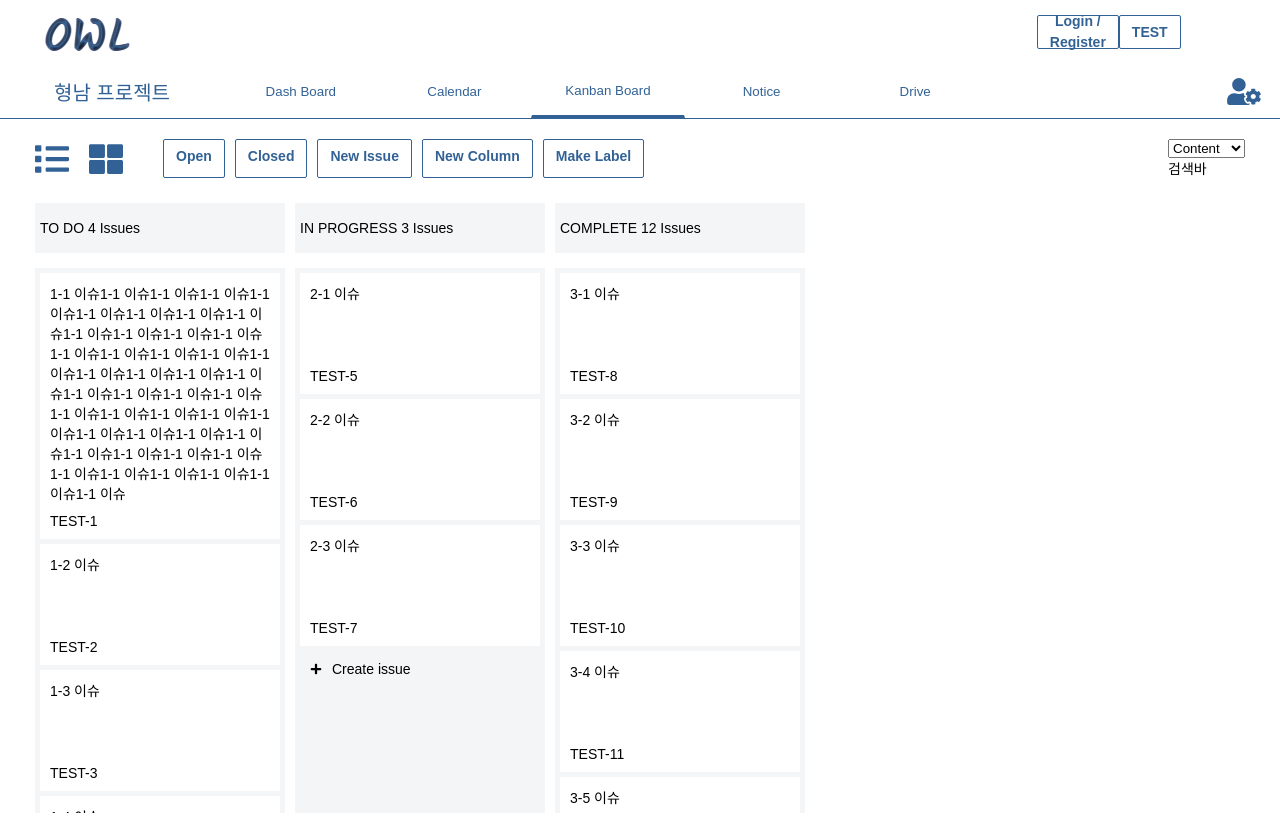
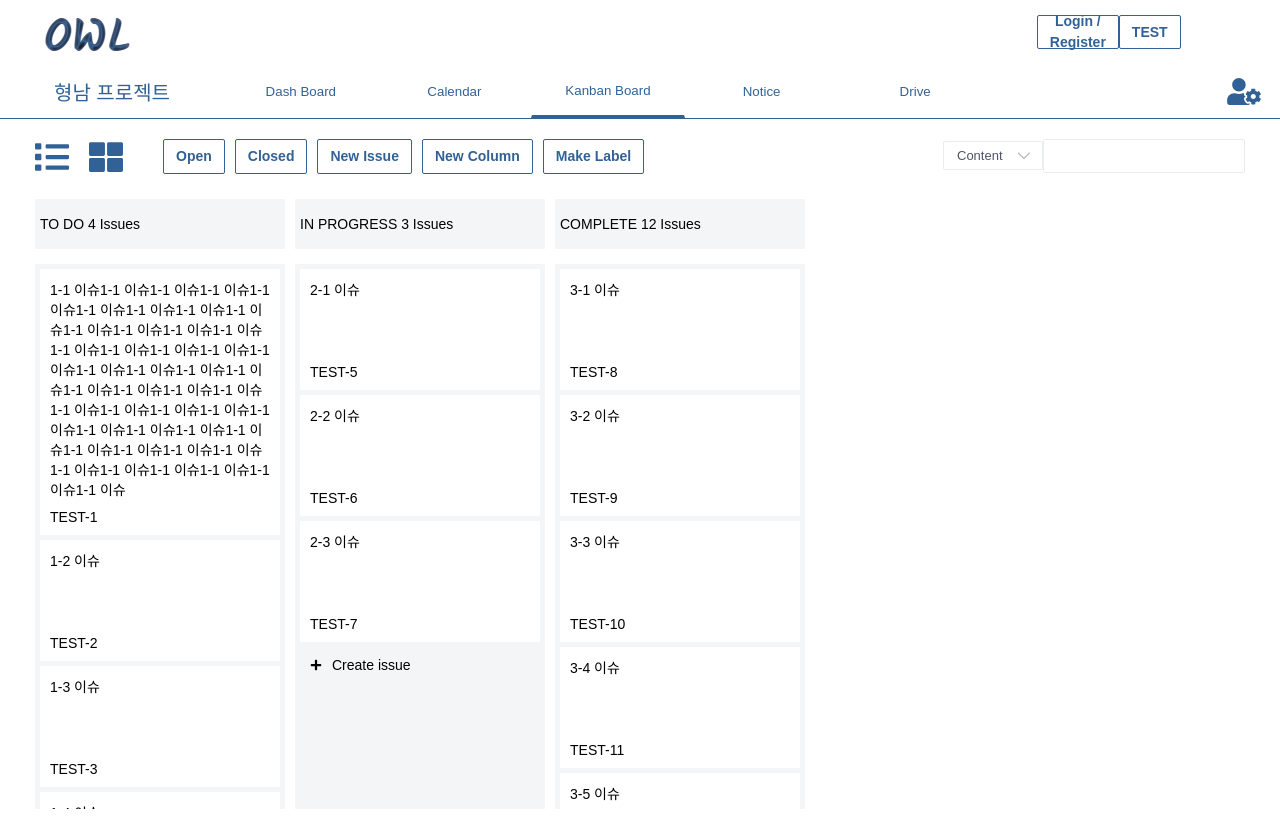
Before and after one commit to hyoungnamoh/react-owl, a Next.js app in the folder front/: page /project/projectList/projectDetail in a window 1280 px wide. Both pictures are taken after a click on the button "Kanban Board". Built offline with nearby package versions, Linux system fonts and the light colour scheme.

Commit message:
Add: 칸반보드 검색바 추가

```diff
--- a/front/components/KanbanBoard.tsx
+++ b/front/components/KanbanBoard.tsx
@@ -3,10 +3,19 @@ import styles from '../styles/KanbanBoard.module.scss';
 import { FaList, FaThLarge, FaPlus } from 'react-icons/fa';
 import { KanbanBoardDummyData, kanbanSearchOptionDummyData } from '../DummyData';
 const KanbanBoard = () => {
-  const [searchOption, setSearchOption] = useState<KanbanSearchOption>('Content')
+  const [searchOption, setSearchOption] = useState<KanbanSearchOption>('Content');
+  const [searchValue, setSearchValue] = useState<string>('');
   useEffect(() => {
 
   });
+
+  const onChangeShowEntry = useCallback((e: ChangeEvent<HTMLSelectElement>) => {
+    setSearchOption(e.target.value as KanbanSearchOption);
+  }, [searchOption]);
+
+  const onChangeSearchValue = useCallback((e: ChangeEvent<HTMLInputElement>) => {
+    setSearchValue(e.target.value);
+  }, [searchValue]);
 
   const renderColumn = () => {
     return (
@@ -50,10 +59,6 @@ const KanbanBoard = () => {
     )
   }
 
-  const onChangeShowEntry = useCallback((e: ChangeEvent<HTMLSelectElement>) => {
-    setSearchOption(e.target.value);
-  }, [searchOption]);
-
   return (
     <>
       <div className={styles.header}>
@@ -84,18 +89,14 @@ const KanbanBoard = () => {
             </div>
           </div>
           <div>
-            <div>
-              <select value={searchOption} onChange={onChangeShowEntry} className={styles.showEntrySelectBox}>
+            <select value={searchOption} onChange={onChangeShowEntry} className={styles.searchOption}>
               {
                 kanbanSearchOptionDummyData.map(e => {
                   return <option label={e} value={e} />;
                 })
               }
             </select>
-            </div>
-            <div>
-              검색바
-            </div>
+            <input value={searchValue} onChange={onChangeSearchValue} className={styles.searchInput} />
           </div>
         </div>
       </div>
--- a/front/styles/KanbanBoard.module.scss
+++ b/front/styles/KanbanBoard.module.scss
@@ -59,11 +59,11 @@
 
 .issueWrapper {
   background-color: #ffffff;
-   margin-bottom: 5px;
-   flex-direction: column;
-   justify-content: space-between;
-   display: flex;
-   padding: 10px;
+  margin-bottom: 5px;
+  flex-direction: column;
+  justify-content: space-between;
+  display: flex;
+  padding: 10px;
 }
 
 .issueWrapper:hover {
@@ -71,3 +71,42 @@
   color: rgb(23, 43, 77);
   cursor: pointer;
 }
+
+.searchOption {
+  width: 100px;
+  padding: 0.375rem 1.75rem 0.375rem 0.75rem;
+  line-height: 1.5;
+  color: #4f5467;
+  vertical-align: middle;
+  background: #fff url(../public/images/custom-select.png) no-repeat right 0.75rem center;
+  border: 1px solid #e9ecef;
+  border-radius: 2px;
+  background-size: auto;
+  transition: border-color 0.15s ease-in-out, box-shadow 0.15s ease-in-out, -webkit-box-shadow 0.15s ease-in-out;
+  text-transform: none;
+  margin: 0;
+  outline: none;
+  align-items: center;
+  font: 400 13.3333px Arial;
+  -webkit-appearance: none;
+  -moz-appearance: none;
+  text-indent: 1px;
+  text-overflow: "";
+  font-size: 13px;
+}
+
+.searchInput {
+  padding: 0.375rem 0.75rem;
+  line-height: 1.5;
+  color: #4f5467;
+  font-size: 13px;
+  vertical-align: middle;
+  outline: none;
+  border-top-right-radius: 0;
+  border-bottom-right-radius: 0;
+  color: #4f5467;
+  background-color: #fff;
+  background-clip: padding-box;
+  border: 1px solid #e9ecef;
+  border-radius: 2px;
+}
```
Lines whose indentation alone changed are shown as unchanged.
